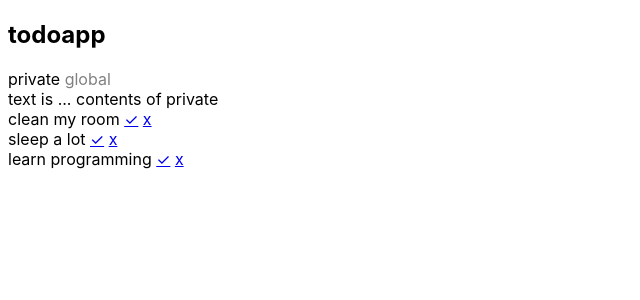
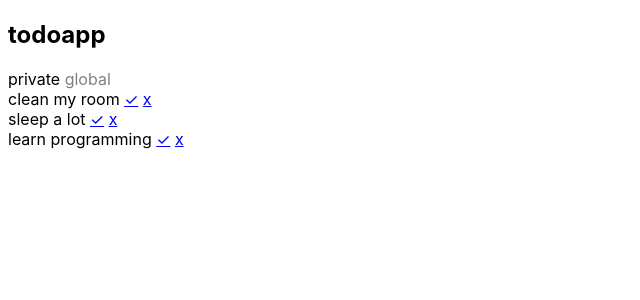
Before and after one commit to yoneda/react-redux-ts-login-todo, a React (Create React App) app: page / in a window 1280 px wide. Shown: the top 300 px of the page, without its empty margins (0-640 px from the left). Built offline with nearby package versions, Linux system fonts and the light colour scheme.

Commit message:
add Tasks Component

```diff
--- a/src/App.tsx
+++ b/src/App.tsx
@@ -1,37 +1,49 @@
 import React from 'react';
 import Title from "./components/Title";
 import SimpleTab from "./components/SimpleTab";
-import Test from "./components/Test";
+import Tasks from "./components/Tasks";
 import YourTaskElement from "./components/YourTaskElement";
 import './App.css';
+import TaskElement from './components/TaskElement';
 
 const initialTasks = () => [
-  {id:0, name:"clean my room", done: false},
-  {id:1, name:"sleep a lot", done: false},
-  {id:2, name:"learn programming", done: false},
+  { id: 0, name: "clean my room", done: false },
+  { id: 1, name: "sleep a lot", done: false },
+  { id: 2, name: "learn programming", done: false },
+]
+
+const otherTasks = () => [
+  { id: 0, name: "read a book", done: false, user: "yoneda" },
+  { id: 1, name: "clean my window", done: false, user: "yoneda" },
+  { id: 2, name: "write texts", done: true, user: "tanaka" },
 ]
 
 const App: React.FC = () => {
   const [tasks, setTasks] = React.useState(initialTasks);
+  const renderPrivateTasks = () => tasks.map((task, key) => (
+    <YourTaskElement
+      {...task}
+      key={task.id}
+      doneHandler={() => setTasks(tasks.map(doneTask => doneTask.id === task.id ? { ...doneTask, done: !doneTask.done } : doneTask))}
+      removeHandler={() => setTasks(tasks.filter(removeTask => removeTask.id !== task.id))}
+    />
+  ))
+  const renderGlobalTasks = () => otherTasks().map(task => (
+    <TaskElement
+      {...task}
+      key={task.id}
+    />
+  ))
   return (
     <div>
       <Title text={"todoapp"} />
       <SimpleTab
-        titles={["private","global"]}
-        elements={[<Test text={"contents of private"} />,<Test text={"contents of global"} />]}
+        titles={["private", "global"]}
+        elements={[
+          <Tasks>{renderPrivateTasks()}</Tasks>,
+          <Tasks>{renderGlobalTasks()}</Tasks>
+        ]}
       />
-      {
-        tasks.map((task,key)=>(
-          <YourTaskElement
-            key={key}
-            name={task.name}
-            done={task.done}
-            doneHandler={()=>setTasks(tasks.map(doneTask=>doneTask.id===task.id ? {...doneTask,done:!doneTask.done} : doneTask))}
-            removeHandler={()=>setTasks(tasks.filter(removeTask=>removeTask.id!==task.id))}
-          />
-          )
-        )
-      }
     </div>
   )
 }
--- /dev/null
+++ b/src/components/Tasks.tsx
@@ -0,0 +1,15 @@
+import React from 'react';
+
+export interface Props {
+  children: React.ReactElement[];
+}
+
+const Tasks: React.FC<Props> = ({ children }:Props ) => {
+  return(
+    <div>
+      {children}
+    </div>
+  )
+}
+
+export default Tasks;
```
